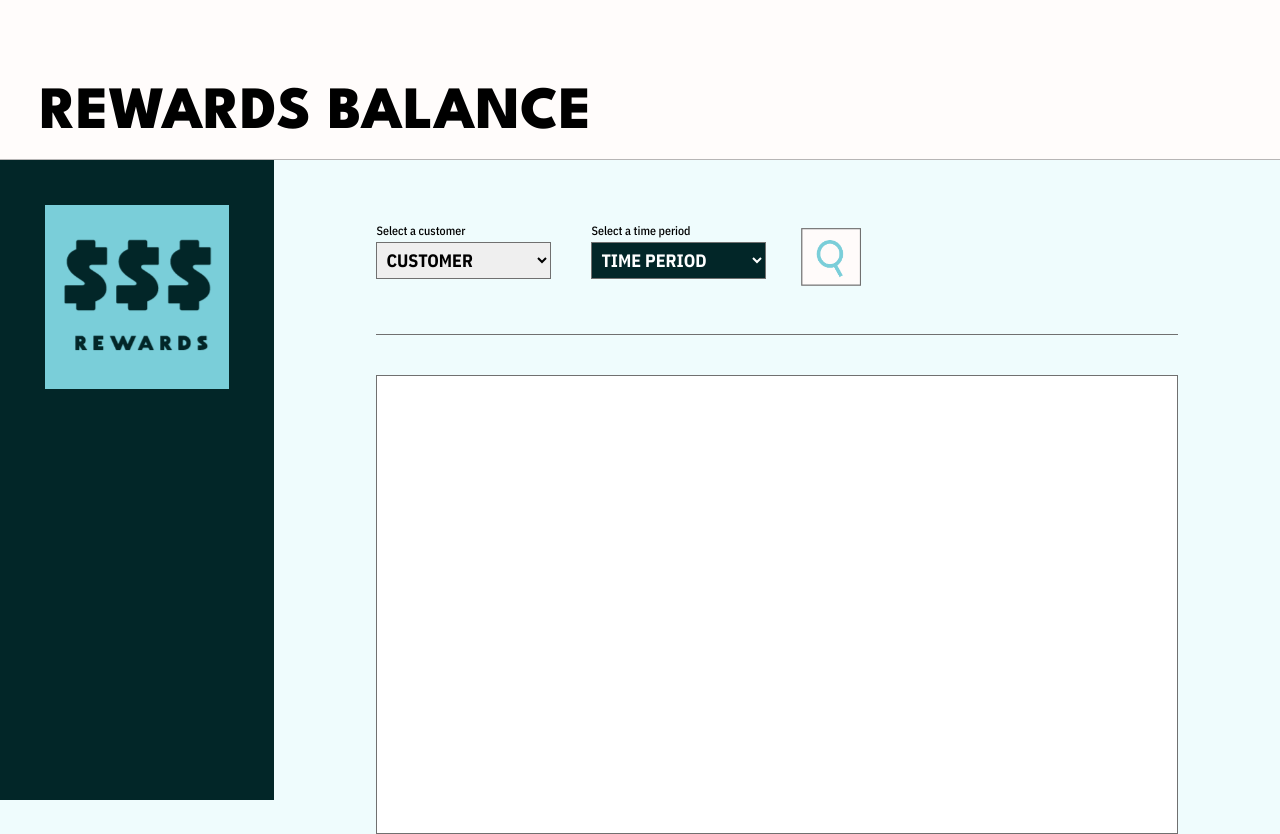
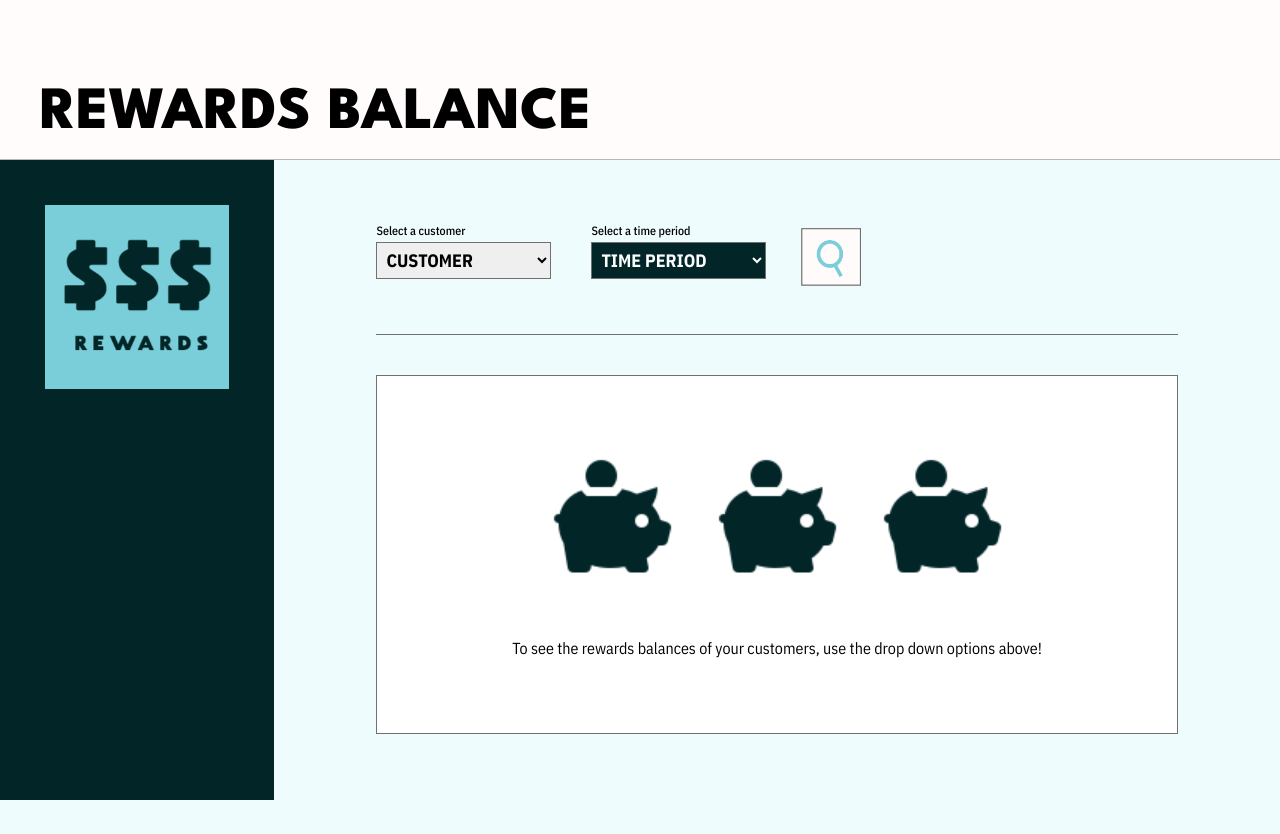
Before and after one commit to damienluzzo33/rewards-points-dashboard, a React (Create React App) app: page / in a window 1280 px wide. Built offline with nearby package versions, Linux system fonts and the light colour scheme.

Commit message:
finish README and final styles

```diff
--- a/src/components/Dashboard.js
+++ b/src/components/Dashboard.js
@@ -136,12 +136,21 @@ export default function Dashboard() {
                 </div>
             </div>
             <section id="points-display" aria-describedby="rewards points display">
-                {pointCount === [] ? (
-                    <div className="display-box img-box" style={{minHeight: "359px"}}>
-                        <img className="placeholder-img" src="../../assets/piggy_bank2.png" alt="piggy bank"/>
-                        <img className="placeholder-img" src="../../assets/piggy_bank2.png" alt="piggy bank"/>
-                        <img className="placeholder-img" src="../../assets/piggy_bank2.png" alt="piggy bank"/>
+                {pointCount.length === 0 ? (
+                    <div style={{}}>
+                        <div className="display-box img-box piggy" style={{minHeight: "359px"}}>
+                            <div>
+                            <img className="placeholder-img" src="../../assets/piggy_bank2.png" alt="piggy bank"/>
+                            <img className="placeholder-img no-large" src="../../assets/piggy_bank2.png" alt="piggy bank"/>
+                            <img className="placeholder-img no-large" src="../../assets/piggy_bank2.png" alt="piggy bank"/>
+                            </div>
+                            <p>To see the rewards balances of your customers, use the drop down options above!</p>
+                        </div>
+
+
+
                     </div>
+
                 ) : (
                     <Data
                         pointCount={pointCount}
--- a/src/styles.css
+++ b/src/styles.css
@@ -123,6 +123,10 @@ select option:hover {
     margin-right: 40px;
 }
 
+.img-box div {
+
+}
+
 #submit-btn img {
     width: 60px;
     cursor: pointer;
@@ -136,10 +140,26 @@ select option:hover {
     box-shadow: inset 1px 1px 5px black, inset -1px 1px 5px black, inset 1px -1px 5px black, inset -1px -1px 5px black;
 }
 
+.piggy {
+    flex-direction: column;
+    justify-content: center;
+}
+
 .display-box {
     border: 1px solid #707070;
     background-color: white;
-    /* padding: 40px 30px; */
+    display: flex;
+    flex-direction: column;
+    justify-content: space-evenly;
+    align-items: center;
+    padding: 40px 30px;
+}
+
+.display-box p {
+    line-height: 20px;
+    margin: 15px;
+    font-size: 16px;
+    text-align: center;
 }
 
 .counter-box {
@@ -282,6 +302,10 @@ main {
     justify-content: space-between;
 }
 
+.single-cust .balance {
+    margin-bottom: 30px;
+}
+
 #sidebar {
     display: none;
     height: 100%;
@@ -303,13 +327,31 @@ main {
     margin: 15px;
 }
 
+.chart-display {
+    width:100%;
+}
+
+.single-cust {
+    min-width: 200px;
+}
+
+
 @media screen and (max-width: 501px) {
     .customer-small-div:nth-of-type(2) {
         border-top: 1px solid #707070;
     }
+
+    .no-large {
+        display: none;
+    }
 }
 
 @media screen and (min-width: 550px) {
+
+    .chart-display {
+        max-width: 300px;
+        margin-left: 20px;
+    }
 
     header h1 {
         font-size: 8vw;
@@ -317,6 +359,20 @@ main {
 
     .customer-small-div {
         width: 50%;
+    }
+
+    .display-box {
+        border: 1px solid #707070;
+        background-color: white;
+        display: flex;
+        flex-direction: row;
+        justify-content: space-evenly;
+        align-items: center;
+        padding: 40px 30px;
+    }
+
+    .piggy {
+        flex-direction: column;
     }
 }
 
@@ -343,6 +399,7 @@ main {
     .chart-display {
         width: 50%;
         height: 70%;
+        max-width: 400px;
     }
 
     .chart-display div {
@@ -362,10 +419,9 @@ main {
     }
 
     .display-box {
-        display: flex;
-        justify-content: space-evenly;
+        /* justify-content: space-evenly; */
         height: 100%;
-        align-items: center;
+        /* align-items: center; */
     }
 
     header {
@@ -379,7 +435,7 @@ main {
 
 }
 
-@media screen and (min-width: 795px) {
+@media screen and (min-width: 810px) {
     main {
         /* padding: 0px 40px; */
         width: 100%;
```
Also changed, not shown: public/assets/screenshot.png (added), public/instructions.txt (added), 1 other file (tests, documents, lock files or other folders).
